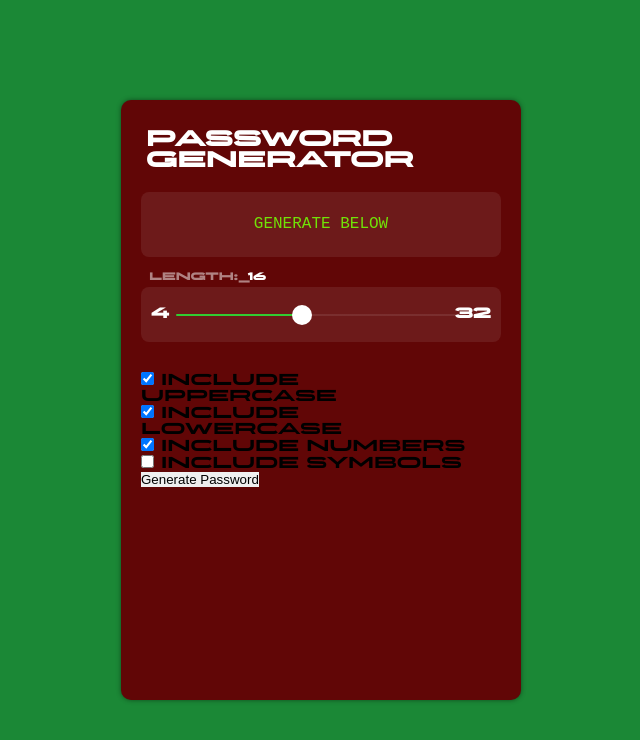
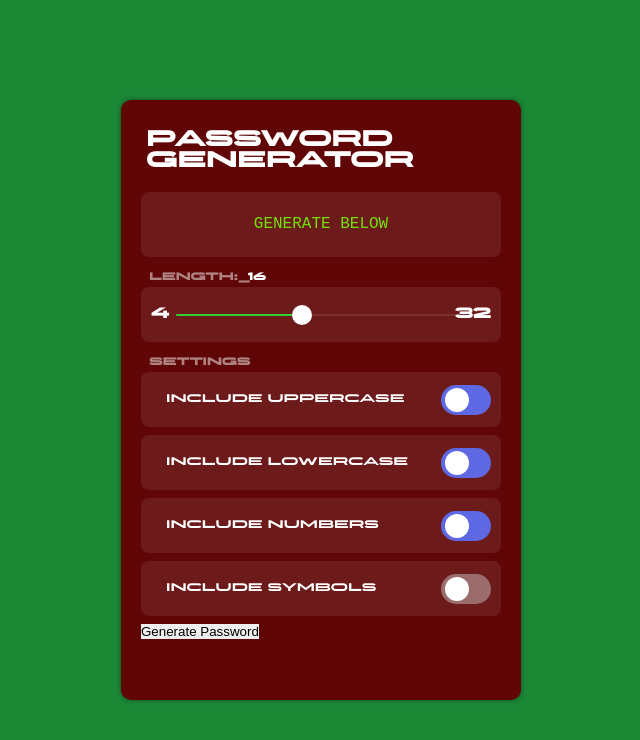
Before and after one commit to itskme/var-pswd-generator, a plain HTML site: page index.html in a window 1280 px wide. Shown: the whole page, without its empty margins (319-959 px from the left). Drawn offline with Linux system fonts and the light colour scheme.

Commit message:
More CSS

```diff
--- a/style.css
+++ b/style.css
@@ -155,3 +155,69 @@ button {
   cursor: pointer;
   transition: all 0.15s ease-in-out;
 }
+#slider::-webkit-slider-thumb:hover {
+  background: #d4d4d4;
+  transform: scale(1.2);
+}
+#slider::-moz-range-thumb {
+  width: 20px;
+  height: 20px;
+  border: 0;
+  border-radius: 50%;
+  background: rgb(255, 255, 255);
+  cursor: pointer;
+}
+
+.settings {
+  position: relative;
+  height: auto;
+  widows: 100%;
+  display: flex;
+  flex-direction: column;
+  font-size: .7rem;
+}
+.settings .setting {
+  position: relative;
+  width: 100%;
+  height: calc(65px - 10px);
+  background: rgba(255, 255, 255, 0.08);
+  border-radius: 8px;
+  display: flex;
+  align-items: center;
+  padding: 10px 25px;
+  color: #fff;
+  margin-bottom: 8px;
+}
+.settings .setting input {
+  opacity: 0;
+  position: absolute;
+}
+.settings .setting input + label {
+  user-select: none;
+}
+.settings .setting input + label::before, .settings .setting input + label::after {
+  content: "";
+  position: absolute;
+  transition: 150ms cubic-bezier(0.24, 0, 0.5, 1);
+  transform: translateY(-50%);
+  top: 50%;
+  right: 10px;
+  cursor: pointer;
+}
+.settings .setting input + label::before {
+  height: 30px;
+  width: 50px;
+  border-radius: 30px;
+  background: rgba(214, 214, 214, 0.434);
+}
+.settings .setting input + label::after {
+  height: 24px;
+  width: 24px;
+  border-radius: 60px;
+  right: 32px;
+  background: #fff;
+}
+.settings .setting input:checked + label:before {
+  background: #5d68e2;
+  transition: all 150ms cubic-bezier(0, 0, 0, 0.1);
+}
```
